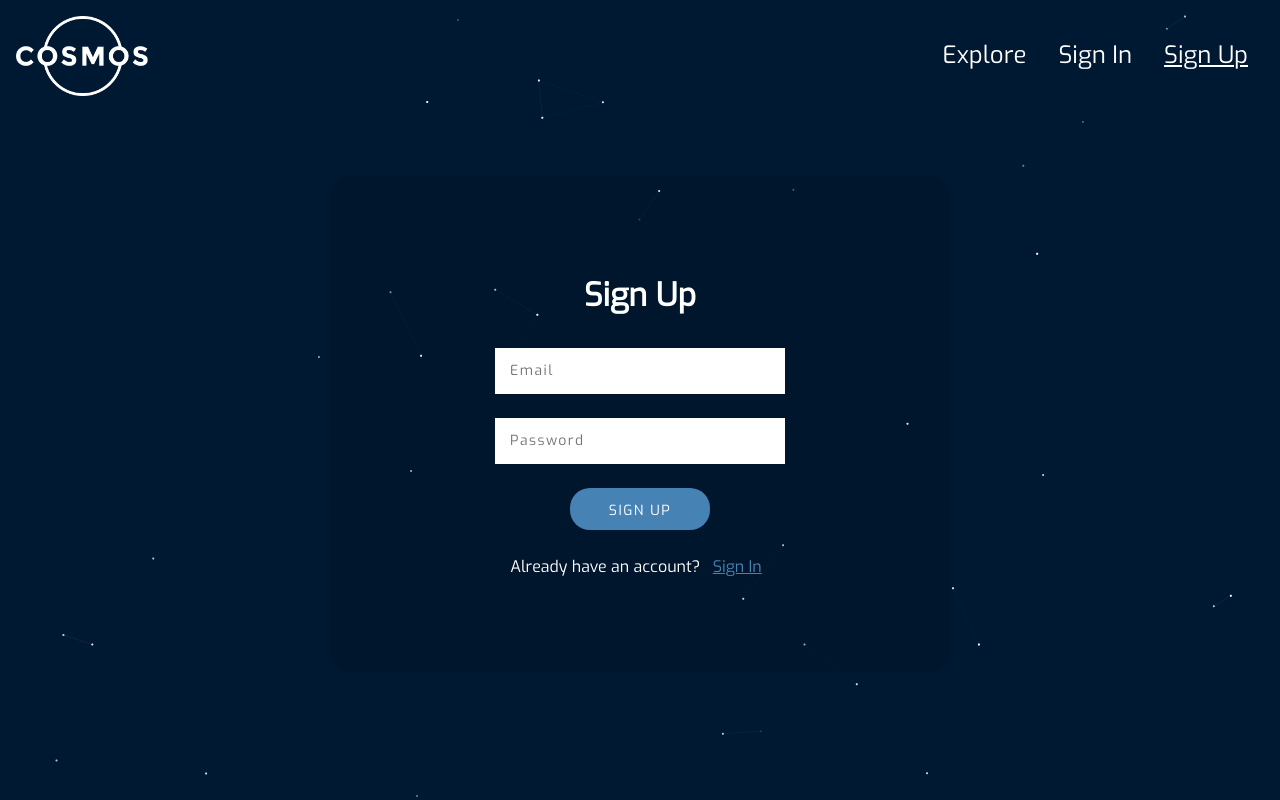
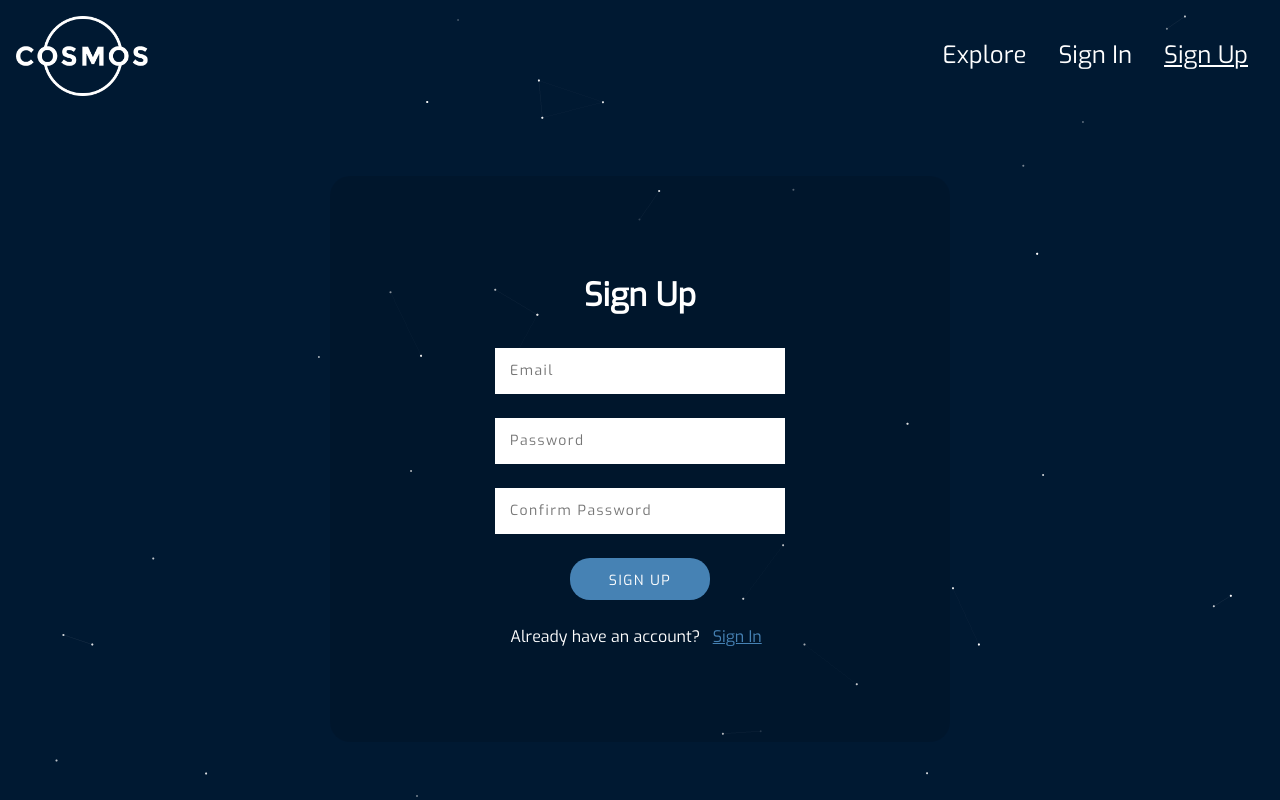
Before and after one commit to VeselaVideva/cosmos-react-app, a React (Create React App) app: page /register in a window 1280 px wide. Built offline with nearby package versions, Linux system fonts and the light colour scheme; no server answers; the database is empty.

Commit message:
Update Auth forms - add history, add routing

```diff
--- a/src/components/Auth/Login.js
+++ b/src/components/Auth/Login.js
@@ -1,14 +1,26 @@
 import './Auth.css';
+import { Link } from 'react-router-dom';
+import { useHistory } from 'react-router-dom';
 
-const Login = () => {
+const Login = ({
+    history
+}) => {
+    let historyHook = useHistory();
+
+    const onFormSubmit = (e) => {
+        e.preventDefault();
+        // TODO: Login
+        historyHook.push('/');
+    };
+
     return (
         <div className="login">
-            <form>
+            <form onSubmit={onFormSubmit}>
                 <h1>Sign In</h1>
                 <input type="email" name="email" placeholder="Email" required/>
                 <input type="password" name="password" placeholder="Password" required/>
                 <input className="submit" type="submit" value="Sign in"/>
-                <p>Don't have an account? <a className="internal-link" href="/register">Sign Up</a></p>
+                <p>Don't have an account? <Link className="internal-link" to="/register">Sign Up</Link></p>
             </form>
         </div>
     );
--- a/src/components/Auth/Register.js
+++ b/src/components/Auth/Register.js
@@ -1,14 +1,27 @@
 import './Auth.css';
+import { Link } from 'react-router-dom';
+import { useHistory } from 'react-router-dom';
 
-const Register = () => {
+const Register = ({
+    history
+}) => {
+    let historyHook = useHistory();
+
+    const onFormSubmit = (e) => {
+        e.preventDefault();
+        // TODO: Register
+        historyHook.push('/login');
+    };
+
     return (
         <div className="register">
-            <form>
+            <form onSubmit={onFormSubmit}>
                 <h1>Sign Up</h1>
                 <input type="email" name="email" placeholder="Email" required />
                 <input type="password" name="password" placeholder="Password" required />
+                <input type="password" name="confirm-password" placeholder="Confirm Password" required />
                 <input className="submit" type="submit" value="Sign up"/>
-                <p>Already have an account? <a className="internal-link" href="/login">Sign In</a></p>
+                <p>Already have an account? <Link className="internal-link" to="/login">Sign In</Link></p>
             </form>
         </div>
     );
```
